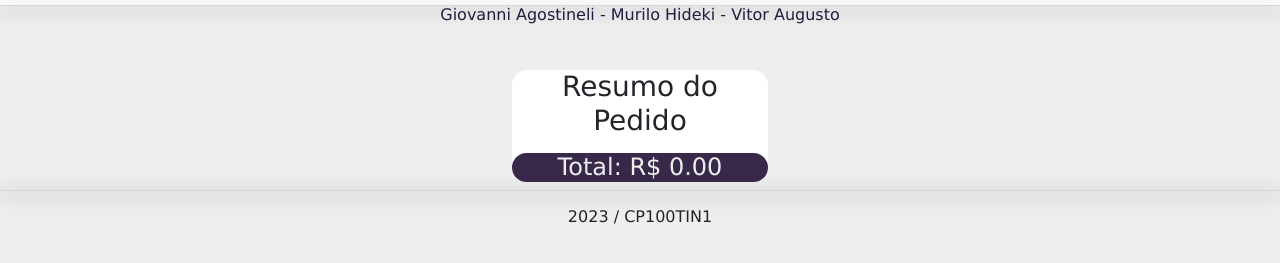
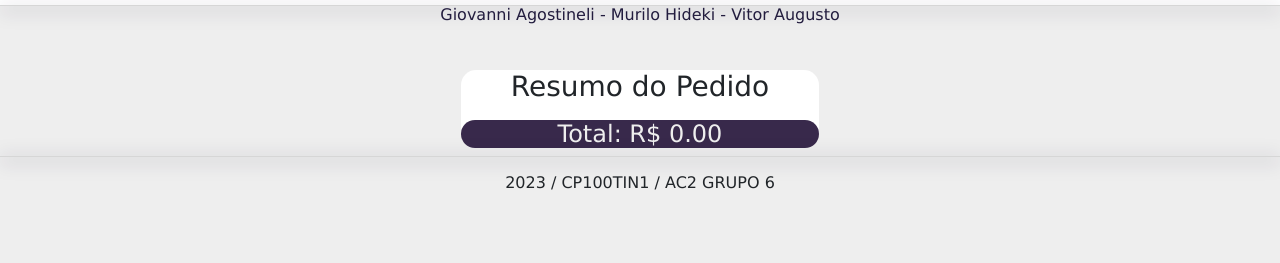
Before and after one commit to vitor-a14/restaurant-web-ac2, a plain HTML site: page resumo.html in a window 1280 px wide. Shown: the part 155-418 px from the top of the page. Drawn offline with nearby package versions, Linux system fonts and the light colour scheme.

Commit message:
Resume page css width increased + group RA .txt added

```diff
--- a/resumo.html
+++ b/resumo.html
@@ -27,7 +27,7 @@
         <hr>
 
         <footer>
-            <h6>2023 / CP100TIN1</h6>
+            <h6>2023 / CP100TIN1 / AC2 GRUPO 6</h6>
         </footer>
 
         <script src="data.js"></script>
--- a/styles.css
+++ b/styles.css
@@ -99,7 +99,7 @@ footer {
 }
 
 #resumo {
-    width: 20%;
+    width: 28%;
     margin: auto;
     background-color: white;
     border-radius: 15px;
```
Also changed, not shown: index.html (+1 -1 lines), integrantes.txt (added).
